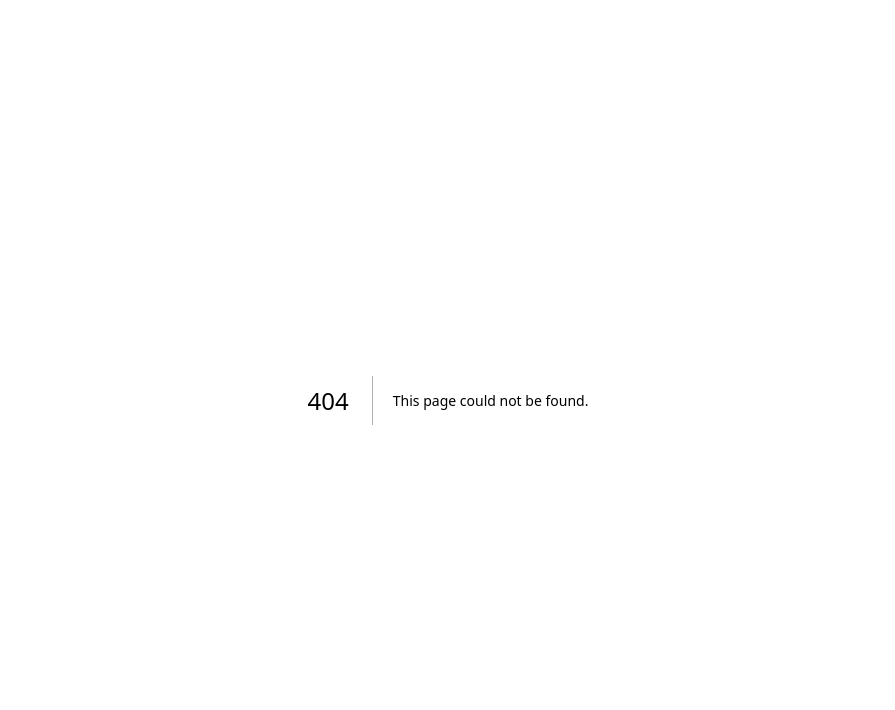
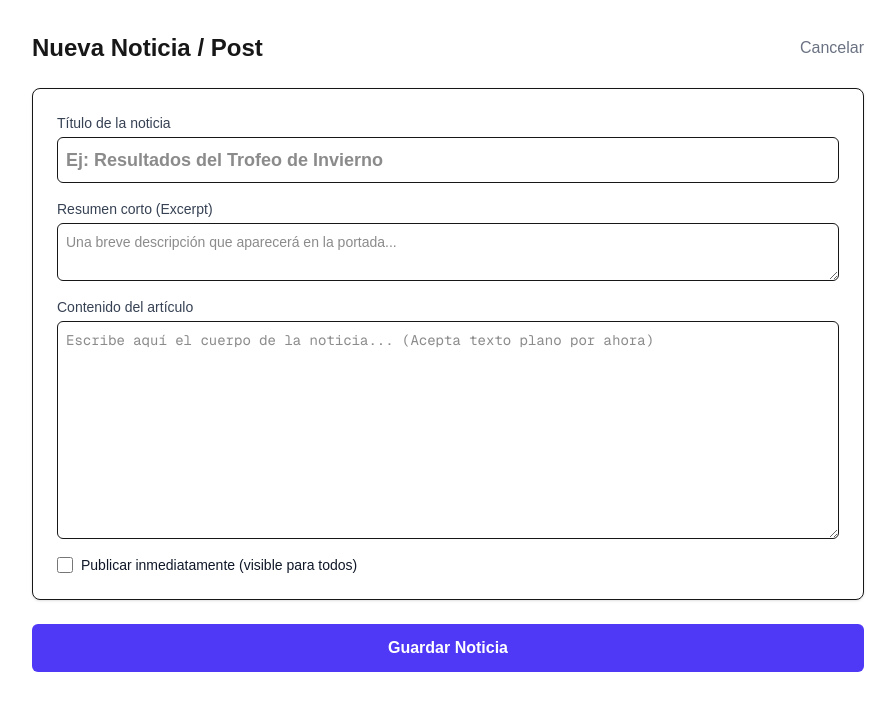
Before and after one commit to nicoverdin/skating-skills-web, a Next.js app in the folder web-app/: page /dashboard/blog/new in a window 1280 px wide. Before the commit this address had no page. Shown: the top 710 px of the page, without its empty margins (192-1087 px from the left). Built offline with nearby package versions, Linux system fonts and the light colour scheme.

Commit message:
style: finalize landing page design with gallery and blog sections

```diff
--- /dev/null
+++ b/web-app/src/app/dashboard/blog/actions.ts
@@ -0,0 +1,48 @@
+'use server'
+
+import { createClient } from '@/lib/supabase/server'
+import { revalidatePath } from 'next/cache'
+import { redirect } from 'next/navigation'
+
+// Helper to create URL-friendly slugs
+function slugify(text: string) {
+  return text
+    .toString()
+    .toLowerCase()
+    .trim()
+    .replace(/\s+/g, '-')     // Replace spaces with -
+    .replace(/[^\w-]+/g, '')  // Remove all non-word chars
+    .replace(/--+/g, '-')     // Replace multiple - with single -
+}
+
+export async function createPost(formData: FormData) {
+  const supabase = await createClient()
+
+  const title = formData.get('title') as string
+  const content = formData.get('content') as string
+  const excerpt = formData.get('excerpt') as string
+  const is_published = formData.get('is_published') === 'on'
+
+  const { data: { user } } = await supabase.auth.getUser()
+
+  const { error } = await supabase
+    .from('posts')
+    .insert({
+      title,
+      slug: `${slugify(title)}-${Date.now().toString().slice(-4)}`, // Unique slug
+      content,
+      excerpt,
+      is_published,
+      author_id: user?.id,
+      published_at: is_published ? new Date().toISOString() : null
+    })
+
+  if (error) {
+    console.error('Blog error:', error)
+    throw new Error('Error al crear la noticia')
+  }
+
+  revalidatePath('/dashboard/blog')
+  revalidatePath('/')
+  redirect('/dashboard/blog')
+}
--- /dev/null
+++ b/web-app/src/app/dashboard/blog/new/page.tsx
@@ -0,0 +1,68 @@
+import { createPost } from '../actions'
+import Link from 'next/link'
+
+export default function NewPostPage() {
+  return (
+    <div className="max-w-4xl mx-auto p-8">
+      <div className="flex justify-between items-center mb-6">
+        <h1 className="text-2xl font-bold">Nueva Noticia / Post</h1>
+        <Link href="/dashboard/blog" className="text-gray-500">Cancelar</Link>
+      </div>
+
+      <form action={createPost} className="space-y-6">
+        <div className="bg-white p-6 rounded-lg shadow border">
+          <div className="mb-4">
+            <label className="block text-sm font-medium text-gray-700">Título de la noticia</label>
+            <input
+              name="title"
+              required
+              type="text"
+              className="mt-1 block w-full border rounded-md p-2 text-lg font-bold"
+              placeholder="Ej: Resultados del Trofeo de Invierno"
+            />
+          </div>
+
+          <div className="mb-4">
+            <label className="block text-sm font-medium text-gray-700">Resumen corto (Excerpt)</label>
+            <textarea
+              name="excerpt"
+              rows={2}
+              className="mt-1 block w-full border rounded-md p-2 text-sm"
+              placeholder="Una breve descripción que aparecerá en la portada..."
+            />
+          </div>
+
+          <div className="mb-4">
+            <label className="block text-sm font-medium text-gray-700">Contenido del artículo</label>
+            <textarea
+              name="content"
+              required
+              rows={10}
+              className="mt-1 block w-full border rounded-md p-2 font-mono text-sm"
+              placeholder="Escribe aquí el cuerpo de la noticia... (Acepta texto plano por ahora)"
+            />
+          </div>
+
+          <div className="flex items-center">
+            <input
+              id="is_published"
+              name="is_published"
+              type="checkbox"
+              className="h-4 w-4 text-indigo-600 border-gray-300 rounded"
+            />
+            <label htmlFor="is_published" className="ml-2 block text-sm text-gray-900">
+              Publicar inmediatamente (visible para todos)
+            </label>
+          </div>
+        </div>
+
+        <button
+          type="submit"
+          className="w-full bg-indigo-600 text-white py-3 rounded-md font-bold hover:bg-indigo-700 transition"
+        >
+          Guardar Noticia
+        </button>
+      </form>
+    </div>
+  )
+}
--- a/web-app/src/app/page.tsx
+++ b/web-app/src/app/page.tsx
@@ -4,30 +4,40 @@ import Image from 'next/image'
 
 export default async function Home() {
   const supabase = await createClient()
+
+  // Fetch images for the gallery
   const { data: images } = await supabase
     .from('gallery_images')
     .select('*')
     .order('created_at', { ascending: false })
     .limit(6)
 
+  // Fetch published blog posts
+  const { data: posts } = await supabase
+    .from('posts')
+    .select('*')
+    .eq('is_published', true)
+    .order('published_at', { ascending: false })
+    .limit(3)
+
   return (
-    <div className="min-h-screen bg-white">
+    <div className="min-h-screen bg-white scroll-smooth">
       {/* HEADER / NAVIGATION */}
-      <header className="bg-white border-b border-gray-100">
+      <header className="fixed w-full z-50 bg-white/80 backdrop-blur-md border-b border-gray-100">
         <div className="max-w-7xl mx-auto px-4 sm:px-6 lg:px-8">
           <div className="flex justify-between items-center h-16">
             <div className="text-2xl font-bold text-indigo-600">
               ⛸️ Club Patinaje
             </div>
             <nav className="hidden md:flex space-x-8">
-              <a href="#gallery" className="text-gray-500 hover:text-gray-900">Galería</a>
-              <a href="#blog" className="text-gray-500 hover:text-gray-900">Noticias</a>
-              <a href="#contact" className="text-gray-500 hover:text-gray-900">Contacto</a>
+              <a href="#gallery" className="text-gray-500 hover:text-indigo-600 transition">Galería</a>
+              <a href="#blog" className="text-gray-500 hover:text-indigo-600 transition">Noticias</a>
+              <a href="#contact" className="text-gray-500 hover:text-indigo-600 transition">Contacto</a>
             </nav>
             <div>
               <Link
                 href="/login"
-                className="inline-flex items-center px-4 py-2 border border-transparent text-sm font-medium rounded-md text-white bg-indigo-600 hover:bg-indigo-700"
+                className="inline-flex items-center px-4 py-2 border border-transparent text-sm font-medium rounded-md text-white bg-indigo-600 hover:bg-indigo-700 transition shadow-sm"
               >
                 Área Privada
               </Link>
@@ -37,7 +47,7 @@ export default async function Home() {
       </header>
 
       {/* HERO SECTION */}
-      <div className="relative bg-gray-50 overflow-hidden">
+      <section className="relative pt-16 bg-gray-50 overflow-hidden">
         <div className="max-w-7xl mx-auto">
           <div className="relative z-10 pb-8 bg-gray-50 sm:pb-16 md:pb-20 lg:max-w-2xl lg:w-full lg:pb-28 xl:pb-32">
             <main className="mt-10 mx-auto max-w-7xl px-4 sm:mt-12 sm:px-6 md:mt-16 lg:mt-20 lg:px-8 xl:mt-28">
@@ -52,42 +62,99 @@ export default async function Home() {
                 </p>
                 <div className="mt-5 sm:mt-8 sm:flex sm:justify-center lg:justify-start">
                   <div className="rounded-md shadow">
-                    <a href="/login" className="w-full flex items-center justify-center px-8 py-3 border border-transparent text-base font-medium rounded-md text-white bg-indigo-600 hover:bg-indigo-700 md:py-4 md:text-lg">
+                    <Link href="/login" className="w-full flex items-center justify-center px-8 py-3 border border-transparent text-base font-medium rounded-md text-white bg-indigo-600 hover:bg-indigo-700 md:py-4 md:text-lg transition">
                       Inscribirse
-                    </a>
+                    </Link>
                   </div>
                 </div>
               </div>
             </main>
           </div>
         </div>
-        {/* Placeholder image for Hero */}
         <div className="lg:absolute lg:inset-y-0 lg:right-0 lg:w-1/2 bg-indigo-100 flex items-center justify-center">
            <div className="text-indigo-300 font-bold text-6xl opacity-25">FOTO HERO</div>
         </div>
+      </section>
+
+      {/* GALLERY SECTION */}
+      <section id="gallery" className="py-20 bg-white">
+        <div className="max-w-7xl mx-auto px-4 sm:px-6 lg:px-8">
+          <div className="text-center mb-12">
+            <h2 className="text-base text-indigo-600 font-semibold tracking-wide uppercase">Comunidad</h2>
+            <p className="mt-2 text-3xl font-extrabold text-gray-900 sm:text-4xl">Nuestra Galería</p>
           </div>
 
           <div className="grid grid-cols-1 sm:grid-cols-2 lg:grid-cols-3 gap-8">
-        {images?.map((img) => (
-          <div key={img.id} className="relative h-64 rounded-lg overflow-hidden shadow-lg">
+            {images?.length === 0 ? (
+              <p className="col-span-full text-center text-gray-400 py-10">No hay fotos disponibles aún.</p>
+            ) : (
+              images?.map((img) => (
+                <div key={img.id} className="group relative h-64 rounded-xl overflow-hidden shadow-lg hover:shadow-2xl transition duration-300">
                   <Image
                     src={img.image_url}
-              alt={img.title || ''}
+                    alt={img.title || 'Foto de patinaje'}
                     fill
                     unoptimized
-              className="object-cover"
+                    className="object-cover group-hover:scale-110 transition duration-500"
                   />
-            <div className="absolute bottom-0 left-0 right-0 bg-black bg-opacity-50 text-white p-2 text-sm">
-              {img.title}
+                  <div className="absolute inset-0 bg-gradient-to-t from-black/70 via-transparent to-transparent opacity-0 group-hover:opacity-100 transition-opacity duration-300 flex items-end p-4">
+                    <p className="text-white font-medium">{img.title}</p>
                   </div>
                 </div>
-        ))}
+              ))
+            )}
+          </div>
+        </div>
+      </section>
+
+      {/* BLOG SECTION */}
+      <section id="blog" className="py-20 bg-gray-50">
+        <div className="max-w-7xl mx-auto px-4 sm:px-6 lg:px-8">
+          <div className="text-center mb-12">
+            <h2 className="text-base text-indigo-600 font-semibold tracking-wide uppercase">Noticias</h2>
+            <p className="mt-2 text-3xl font-extrabold text-gray-900 sm:text-4xl">Últimas Actualizaciones</p>
           </div>
 
+          <div className="grid grid-cols-1 md:grid-cols-3 gap-8">
+            {posts?.length === 0 ? (
+              <p className="col-span-full text-center text-gray-400 py-10">Próximamente nuevas noticias.</p>
+            ) : (
+              posts?.map((post) => (
+                <article key={post.id} className="flex flex-col bg-white rounded-2xl shadow-sm border border-gray-100 overflow-hidden hover:shadow-lg transition">
+                  <div className="p-6 flex-1">
+                    <div className="text-xs text-indigo-600 font-bold mb-2">
+                      {new Date(post.published_at!).toLocaleDateString('es-ES', { day: 'numeric', month: 'long' })}
+                    </div>
+                    <h3 className="text-xl font-bold text-gray-900 mb-3">{post.title}</h3>
+                    <p className="text-gray-600 text-sm line-clamp-3 mb-4">{post.excerpt}</p>
+                  </div>
+                  <div className="px-6 pb-6">
+                    <Link href={`/blog/${post.slug}`} className="text-indigo-600 font-semibold text-sm hover:text-indigo-800 transition">
+                      Leer más &rarr;
+                    </Link>
+                  </div>
+                </article>
+              ))
+            )}
+          </div>
+        </div>
+      </section>
+
+      {/* CONTACT SECTION (Simple Placeholder) */}
+      <section id="contact" className="py-20 bg-indigo-900 text-white">
+        <div className="max-w-7xl mx-auto px-4 text-center">
+          <h2 className="text-3xl font-bold mb-4">¿Tienes dudas?</h2>
+          <p className="mb-8 opacity-80">Estamos encantados de ayudarte a empezar tu camino en el patinaje.</p>
+          <a href="mailto:info@clubpatinaje.com" className="bg-white text-indigo-900 px-8 py-3 rounded-full font-bold hover:bg-gray-100 transition">
+            Contactar con nosotros
+          </a>
+        </div>
+      </section>
+
       {/* FOOTER */}
-       <footer className="bg-gray-800 text-white py-8">
+      <footer className="bg-white border-t border-gray-100 py-12">
         <div className="max-w-7xl mx-auto px-4 text-center">
-            <p>© 2026 Club Patinaje. Todos los derechos reservados.</p>
+          <p className="text-gray-400 text-sm">© 2026 Club Patinaje. Todos los derechos reservados.</p>
         </div>
       </footer>
     </div>
```
Lines whose indentation alone changed are shown as unchanged.
